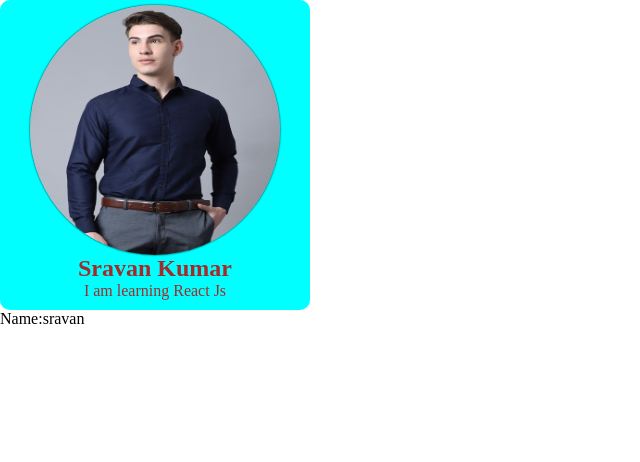
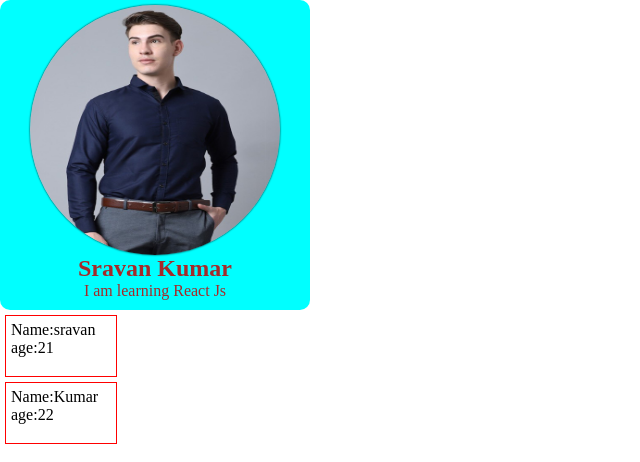
Before and after one commit to PetaSravankumar/React-Projects, a React (Vite) app in the folder learning/: page / in a window 1280 px wide. Shown: the top 462 px of the page, without its empty margins (0-640 px from the left). Built offline with nearby package versions, Linux system fonts and the light colour scheme.

Commit message:
Initial commit - React projects

```diff
--- a/learning/src/App.jsx
+++ b/learning/src/App.jsx
@@ -6,6 +6,7 @@ const App = () => {
     <>
     <Card/>
     <Students name="sravan" age={21}/>
+    <Students name="Kumar" age={22}/>
     </>
   )
 }
--- a/learning/src/pages/Students.jsx
+++ b/learning/src/pages/Students.jsx
@@ -1,11 +1,11 @@
 import React from 'react'
-
+import "../styles/props.css"
 const Students = (props) => {
   return (
-    <>
-    <p>Name:{props.name}</p>
-
-    </>
+    <div className="student">
+        <p>Name:{props.name}</p>
+        <p>age:{props.age}</p>
+    </div>
   )
 }
 
--- /dev/null
+++ b/learning/src/styles/props.css
@@ -0,0 +1,11 @@
+*{
+    margin: 0;
+    padding: 0;
+}
+.student{
+    width: 100px;
+    height: 50px;
+    padding: 5px;
+    border: 1px solid red;
+    margin: 5px;
+}
```
